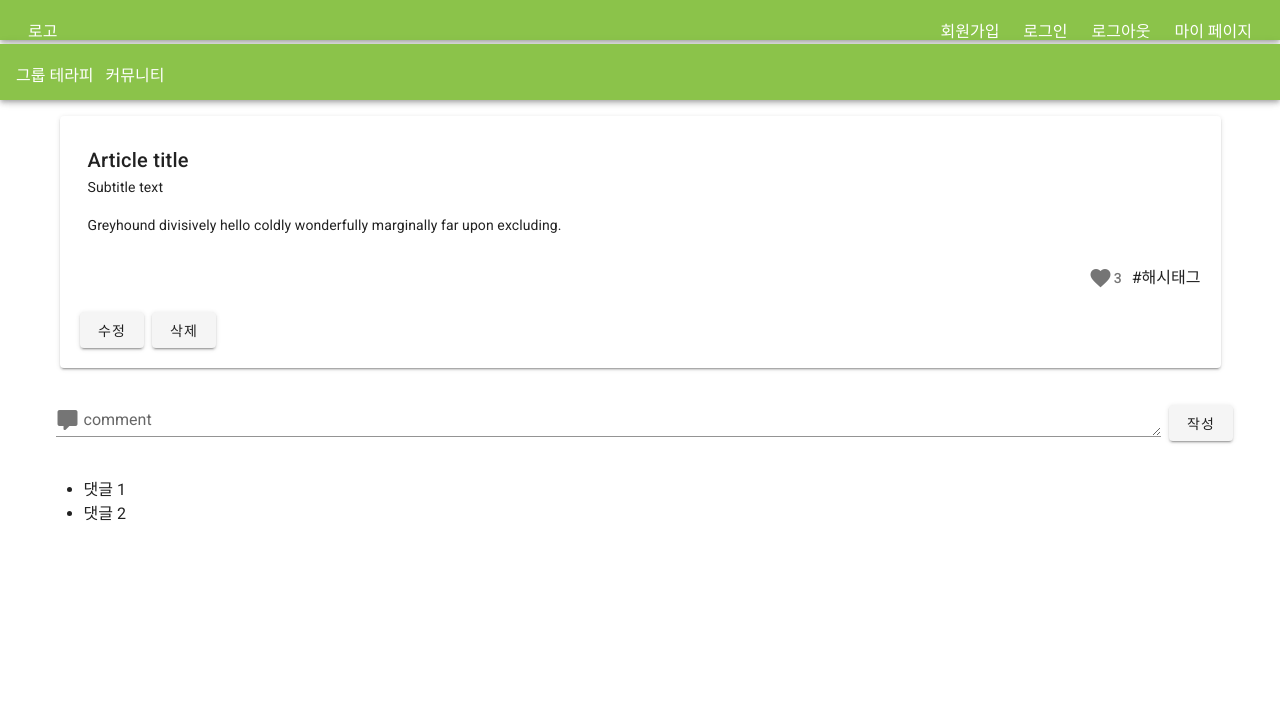
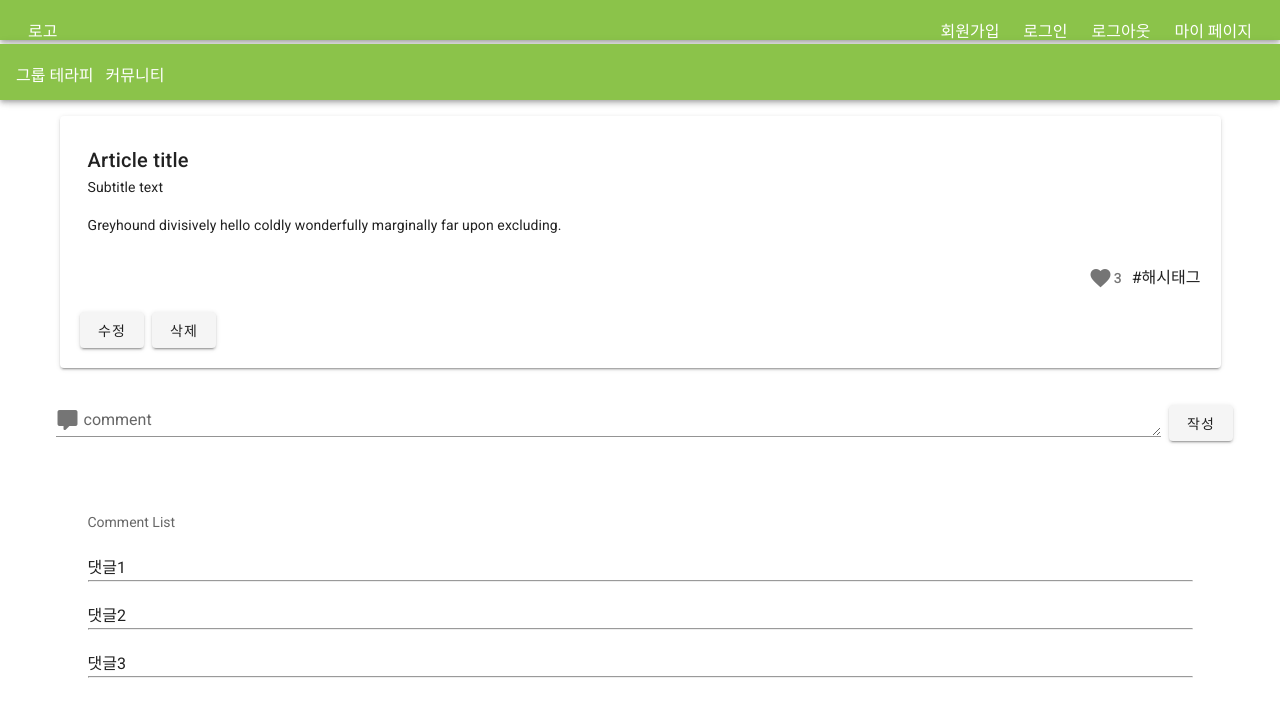
Before and after one commit to kxxhan/better-mind, a Vue app in the folder frontend/: page /community/1 in a window 1280 px wide. Shown: the top 716 px of the page. Built offline with nearby package versions, Linux system fonts and the light colour scheme.

Commit message:
#S05P12B208-206 feat: 댓글 컴포넌트 구현

```diff
--- a/frontend/src/components/community/Comment.vue
+++ b/frontend/src/components/community/Comment.vue
@@ -1,15 +1,29 @@
 <template>
-  <div id="comment">
-    <ul>
-      <li>댓글 1</li>
-      <li>댓글 2</li>
-    </ul>
-  </div>
+  <v-container id="comment">
+    <v-list disabled>
+      <v-subheader>Comment List</v-subheader>
+        <v-list-item
+          v-for="(item, i) in items"
+          :key="i"
+        >
+          <v-list-item-content>
+            <v-list-item-title v-text="item.text"></v-list-item-title>
+            <hr>
+          </v-list-item-content>
+        </v-list-item>
+    </v-list>
+  </v-container>
 </template>
 
 <script>
 export default {
-
+  data: () => ({
+      items: [
+        { text: '댓글1'},
+        { text: '댓글2'},
+        { text: '댓글3'},
+      ],
+    }),
 }
 </script>
 
```
